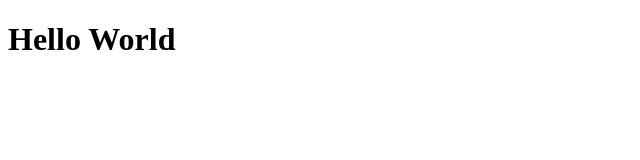
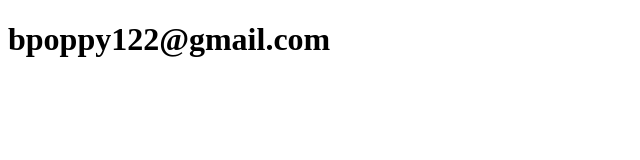
Before and after one commit to bpoppy/bpoppy.github.io, a plain HTML site: page index.html in a window 1280 px wide. Shown: the whole page, without its empty margins (0-640 px from the left). Drawn offline with Linux system fonts and the light colour scheme.

Commit message:
Update index.html

```diff
--- a/index.html
+++ b/index.html
@@ -1,6 +1,6 @@
 <!DOCTYPE html>
 <html>
 <body>
-<h1> Hello World </h1>
+<h1> bpoppy122@gmail.com </h1>
 </body>
 </html>
```
